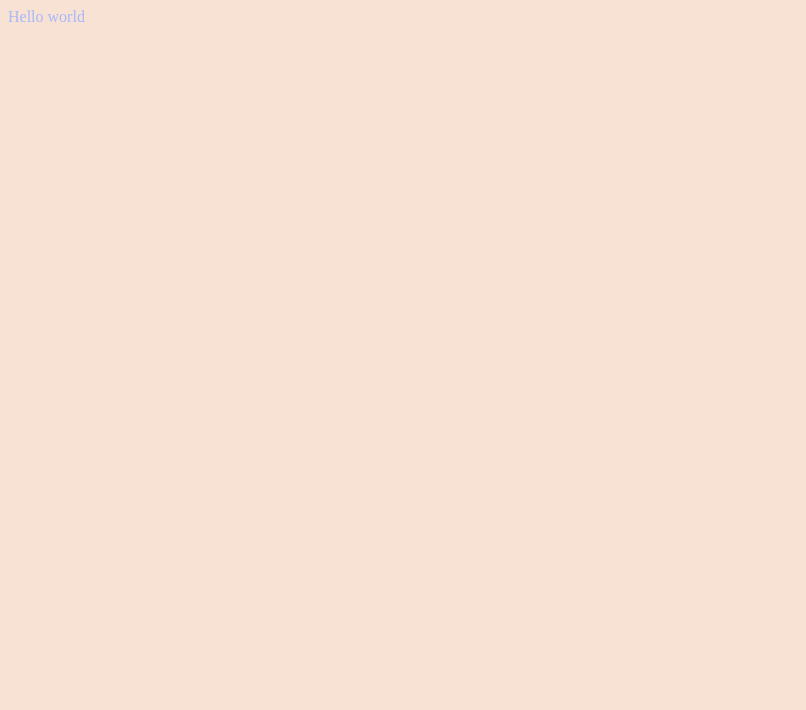
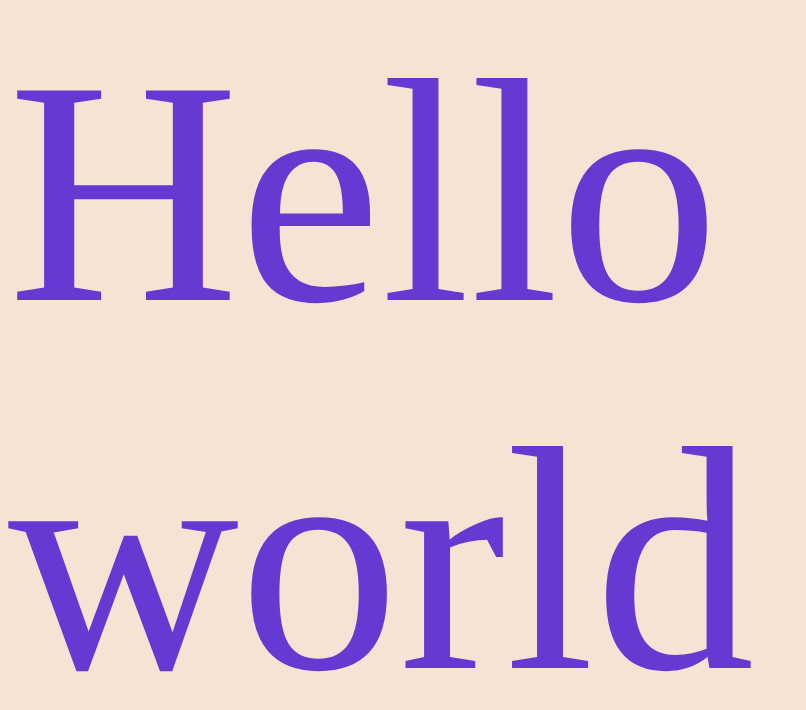
Before and after one commit to ronca85/github-search-marko-ronik, a React app: page / in a window 1280 px wide. Shown: the whole page, without its empty margins (0-806 px from the left). Built offline with nearby package versions, Linux system fonts and the light colour scheme.

Commit message:
adds hot reload

```diff
--- a/app/index.css
+++ b/app/index.css
@@ -1,4 +1,5 @@
 body {
 	background-color: #f7e2d3;
-	color: #a9b7fc;
+	color: #6639d2;
+	font-size: 20rem;
 }
--- a/package.json
+++ b/package.json
@@ -10,7 +10,8 @@
     ]
   },
   "scripts": {
-    "create": "webpack"
+    "create": "webpack",
+    "start": "webpack-dev-server --open"
   },
   "author": "",
   "license": "ISC",
```
